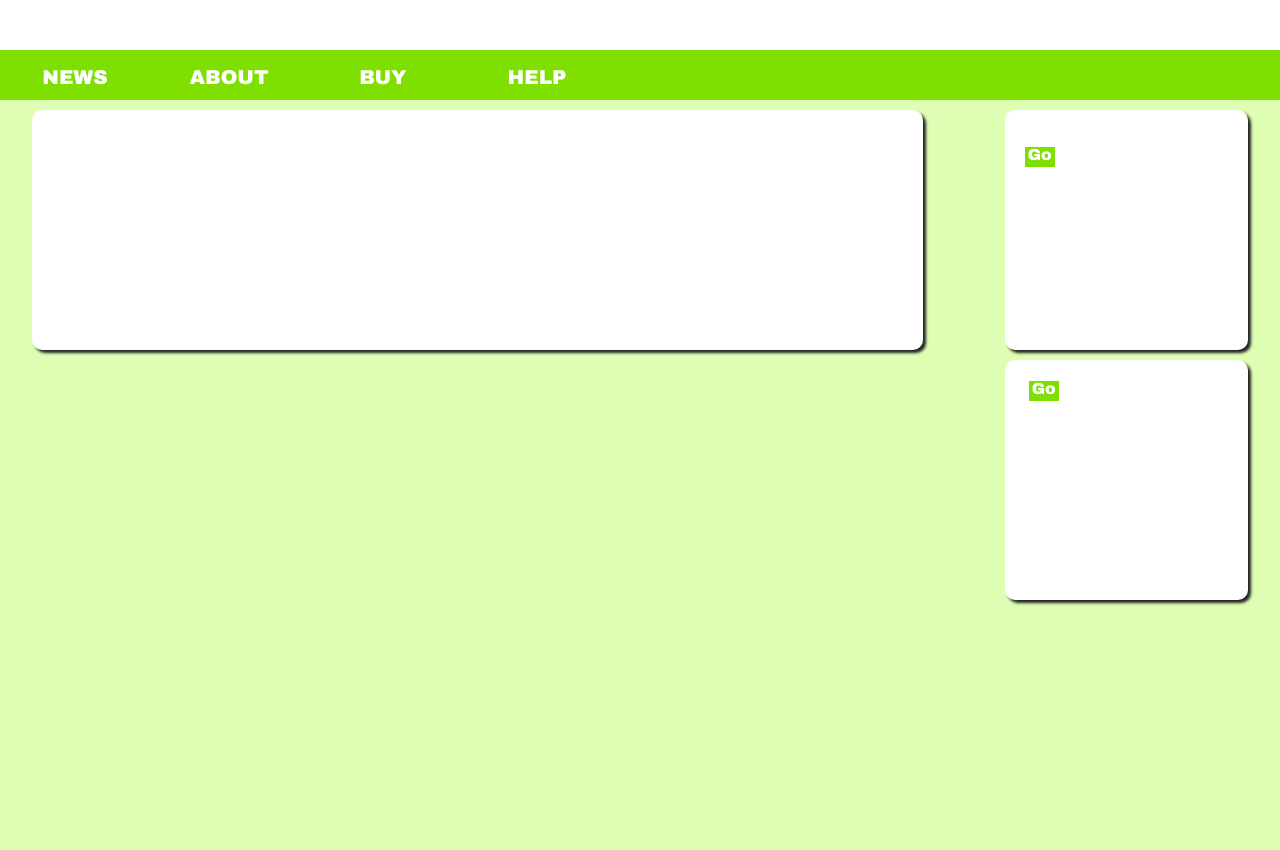
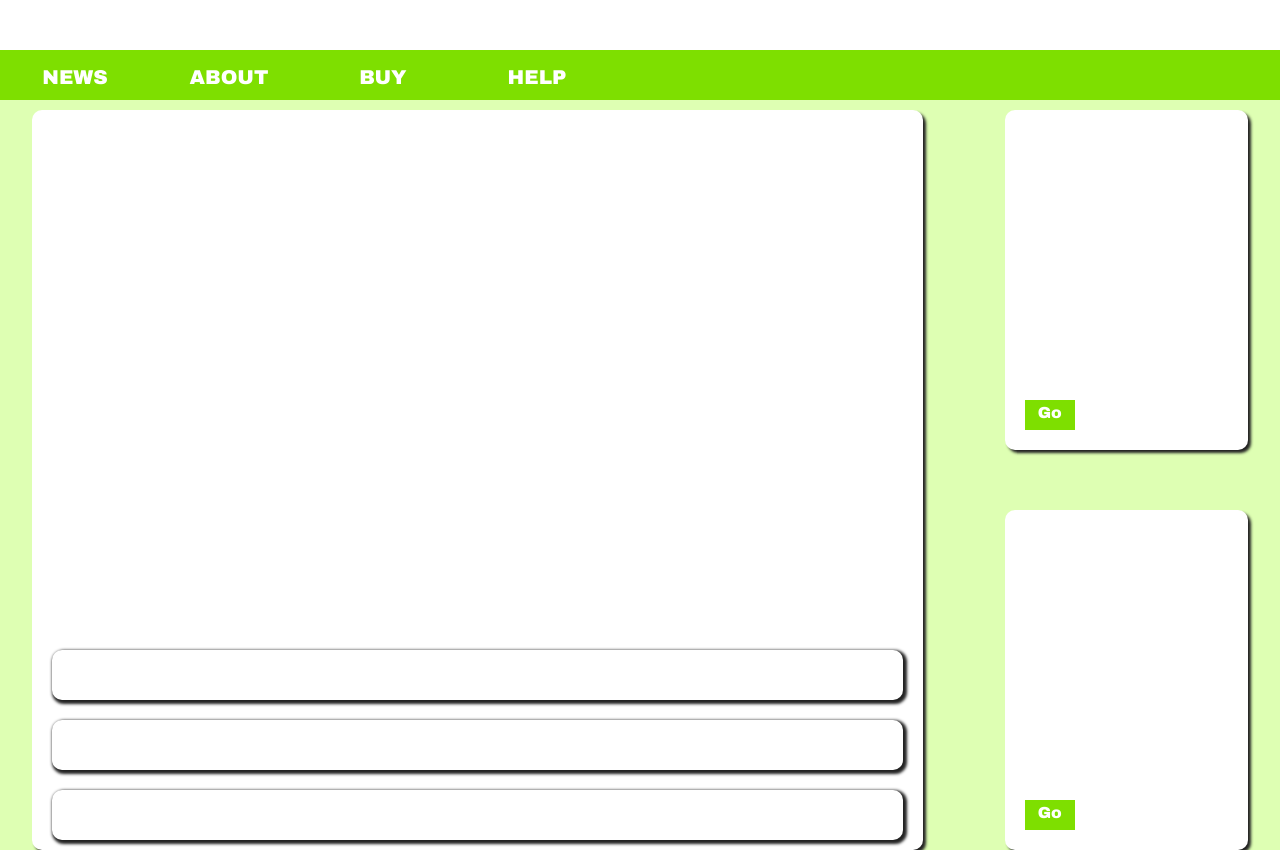
Before and after one commit to ReticentDay/webFinal, a website: page app/main.html in a window 1280 px wide. Before the commit the page ends 800 px from the top, so only its background shows below. Drawn offline with Linux system fonts and the light colour scheme.

Commit message:
fix the main index

```diff
--- a/app/css/_body.css
+++ b/app/css/_body.css
@@ -5,24 +5,41 @@
   &__content{
     float: left;
     width: 70%;
-    height: 200px;
+    height: 700px;
     margin-right: 20px;
+    &__body{
+      width: 100%;
+      height: 500px;
+      img{
+        width: 100%;
+      }
+    }
+    &__more{
+      height: 50px;
+      width: 100%;
+      padding: 0px;
+      margin-top: 20px;
+      box-shadow:2px 2px 3px 2px #222222;
+    }
   }
   &__slid{
     float: right;
     width: 20%;
-    height: 200px;
-    &__button{
-      display: inline-block;
-      height: 20px;
-      width: 30px;
-      p{
-        margin: 0px;
+    height: 700px;
+    &__slid-box{
+      height: 300px;
+      margin-bottom: 60px;
+      &__content{
+        height: 270px;
       }
-    }
-    &__slid-box{
-      height: 200px;
-      margin-bottom: 10px;
+      &__button{
+        display: inline-block;
+        height: 30px;
+        width: 50px;
+        p{
+          margin: 5px;
+        }
+      }
     }
   }
 }
--- a/app/main.html
+++ b/app/main.html
@@ -21,17 +21,31 @@
   </nav>
   <div class="main">
     <div class="main__content slid_box">
-      <img src="" alt="">
-      <p></p>
+      <div class="main__content__body">
+
+      </div>
+      <div class="main__content__more slid_box">
+
+      </div>
+      <div class="main__content__more slid_box">
+
+      </div>
+      <div class="main__content__more slid_box">
+
+      </div>
     </div>
     <div class="main__slid">
       <div class="main__slid__slid-box  slid_box">
-        <p></p>
-        <a class="main__slid__button botton" href="#"><p>Go</p></a>
+        <div class="main__slid__slid-box__content">
+
+        </div>
+        <a class="main__slid__slid-box__button botton" href="#"><p>Go</p></a>
       </div>
       <div class="main__slid__slid-box  slid_box">
-        <img src="" alt="">
-        <a class="main__slid__button botton" href="#"><p>Go</p></a>
+        <div class="main__slid__slid-box__content">
+
+        </div>
+        <a class="main__slid__slid-box__button botton" href="#"><p>Go</p></a>
       </div>
     </div>
   </div>
--- a/app/styles/style.css
+++ b/app/styles/style.css
@@ -58,23 +58,41 @@ p{
 .main__content{
     float: left;
     width: 70%;
-    height: 200px;
+    height: 700px;
     margin-right: 20px;
   }
+.main__content__body{
+      width: 100%;
+      height: 500px;
+    }
+.main__content__body img{
+        width: 100%;
+      }
+.main__content__more{
+      height: 50px;
+      width: 100%;
+      padding: 0px;
+      margin-top: 20px;
+      -webkit-box-shadow:2px 2px 3px 2px #222222;
+              box-shadow:2px 2px 3px 2px #222222;
+    }
 .main__slid{
     float: right;
     width: 20%;
-    height: 200px;
+    height: 700px;
   }
-.main__slid__button{
-      display: inline-block;
-      height: 20px;
-      width: 30px;
+.main__slid__slid-box{
+      height: 300px;
+      margin-bottom: 60px;
     }
-.main__slid__button p{
-        margin: 0px;
+.main__slid__slid-box__content{
+        height: 270px;
       }
-.main__slid__slid-box{
-      height: 200px;
-      margin-bottom: 10px;
-    }
+.main__slid__slid-box__button{
+        display: inline-block;
+        height: 30px;
+        width: 50px;
+      }
+.main__slid__slid-box__button p{
+          margin: 5px;
+        }
```
Also changed, not shown: app/control.html (added).
